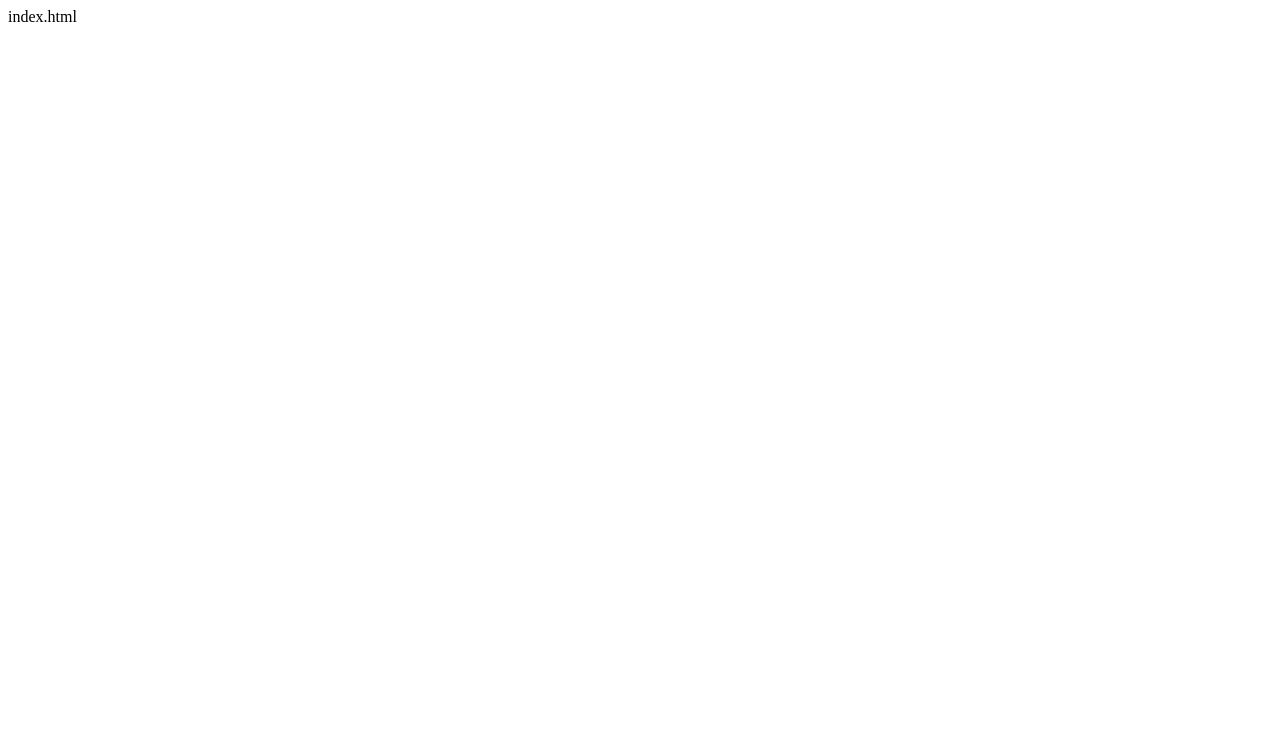
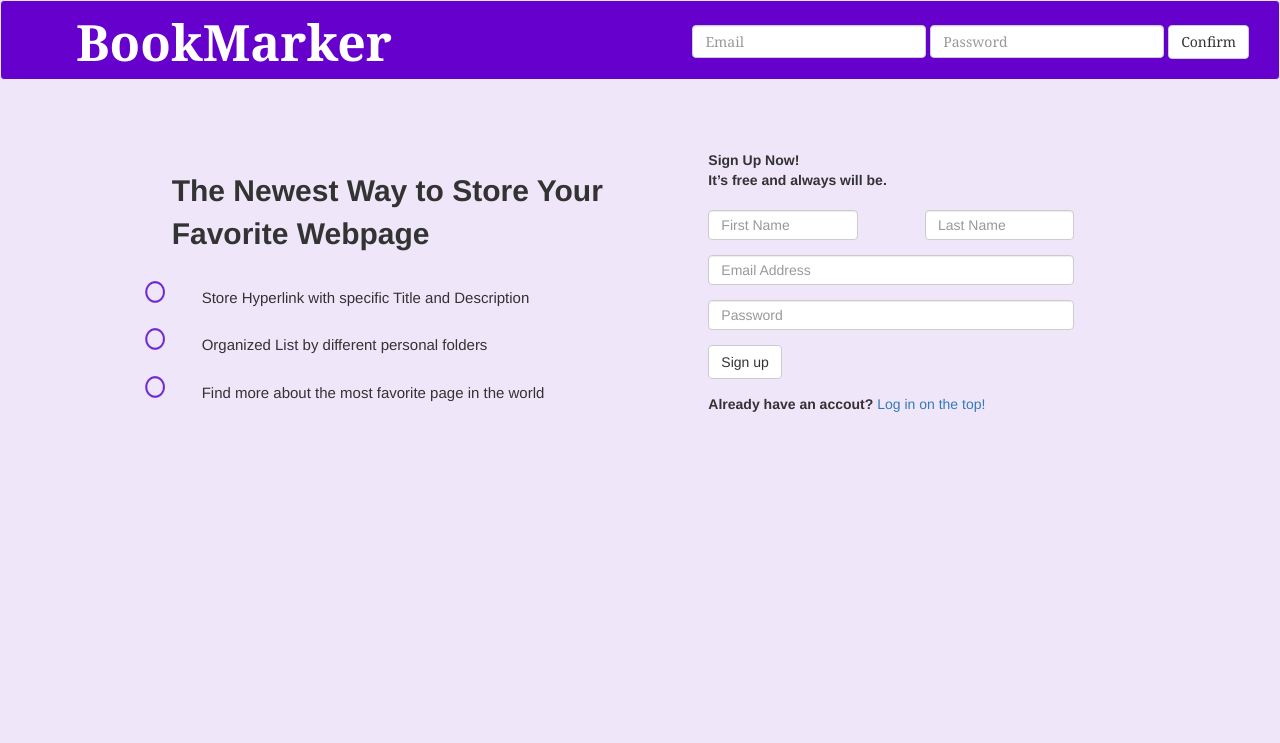
Before and after one commit to lawchihon/lawchihon.github.io, a plain HTML site: page index.html in a window 1280 px wide. Drawn offline with nearby package versions, Linux system fonts and the light colour scheme; a script that the page names is missing.

Commit message:
Initial commit

```diff
--- a/index.html
+++ b/index.html
@@ -1 +1,158 @@
-index.html
+<!DOCTYPE html>
+<html lang="en">
+<head>
+	<meta charset="UTF-8" name="viewport" content="width=device-width" />
+
+	<script src="https://code.jquery.com/jquery-1.11.3.min.js"></script>
+
+	<!-- Latest compiled and minified Bootstrap JavaScript -->
+	<script src="https://maxcdn.bootstrapcdn.com/bootstrap/3.3.4/js/bootstrap.min.js"></script>
+
+	<!-- Latest compiled and minified Bootstrap CSS -->
+	<link rel="stylesheet" href="https://maxcdn.bootstrapcdn.com/bootstrap/3.3.4/css/bootstrap.min.css">
+
+	<!-- Latest compiled nad minified AngularJs -->
+	<script src= "https://ajax.googleapis.com/ajax/libs/angularjs/1.3.14/angular.min.js"></script>
+
+	<script src="https://www.parsecdn.com/js/parse-1.4.2.min.js"></script>
+
+	<script src="js/index.js"></script>
+
+	<link rel="stylesheet" href="css/landing.css">
+	<link rel="stylesheet" href="css/navbar.css">
+
+	<title>BookMarker</title>
+
+</head>
+<body ng-app="index" ng-controller="indexCtrl" name="index" novalidate>
+	<!-- Navigation Bar Begin -->
+	<nav class="navbar navbar-default">
+		<div class="container-fluid">
+			<div class="navbar-header">
+				<!-- Logo Button -->
+				<a class="navbar-logo" href="">BookMarker</a>
+			</div>
+
+			<div class="collapse navbar-collapse" id="loginForm">
+				<form class="navbar-form">
+					<!-- Login Email Field -->
+					<div class="form-group">
+						<input type="email" class="form-control" placeholder="Email" ng-model="logInEmail">
+					</div>
+
+					<!-- Login Password Field -->
+					<div class="form-group">
+						<input type="password" class="form-control" placeholder="Password" ng-model="logInPassword">
+					</div>
+
+					<!-- Login Button -->
+					<button type="submit" class="btn btn-default" ng-click="logIn()">
+						Confirm
+					</button>
+				</form>
+			</div>
+		</div>
+	</nav>
+	<!-- Navigation Bar End -->
+
+	<!-- Content Begin -->
+	<div class = "info">
+		<div class="col-sm-offset-2 col-sm-10">
+			<label>
+				<div class="info-title">
+					The Newest Way to Store Your Favorite Webpage
+				</div>
+			</label>
+			<ul>
+				<li>Store Hyperlink with specific Title and Description</li>
+				<li>Organized List by different personal folders</li>
+				<li>Find more about the most favorite page in the world</li>
+			</ul>
+		</div>
+	</div>
+
+	<!-- Sign Up Form -->
+	<form class="form-horizontal">
+		<div class = "login-info">
+			<div class="form-group">
+				<div class="col-sm-offset-2 col-sm-10">
+					<label>
+						<div class="sign-up">
+							Sign Up Now!<br />
+							It’s free and always will be.
+						</div>
+					</label>
+				</div>
+			</div>
+
+			<!-- Sign Up Name field -->
+			<div class="form-group">
+				<label for="inputEmail3" class="col-sm-2 control-label"></label>
+					<!-- Sign Up First Name Field -->
+					<div class="col-md-4">
+						<input type="text" class="form-control" name="signUpFirstName" placeholder="First Name" ng-model="signUpFirstName" required>
+					</div>
+
+					<!-- Sign Up Last Name Field -->
+					<div class="col-md-4">
+						<input type="text" class="form-control" name="signUpLastName" placeholder="Last Name" ng-model="signUpLastName" required>
+					</div>
+			</div>
+
+			<!-- Sign Up Email field -->
+			<div class="form-group">
+				<label for="inputEmail3" class="col-sm-2 control-label"></label>
+					<div class="col-md-9">
+						<input type="email" class="form-control" name="signUpEmail" placeholder="Email Address" ng-model="signUpEmail" required>
+					</div>
+			</div>
+
+			<!--Hided Sign Up Re-Enter Email
+			<div class="form-group">
+				<label for="inputEmail3" class="col-sm-2 control-label"></label>
+					<div class="col-md-9">
+						<input type="email" class="form-control" placeholder="Re-Enter Email" ng-model="signUpEmail2" required>
+					</div>
+			</div>
+			<div class="form-group">
+				<span ng-show="index.signUpEmail.$error.required">5</span>
+			</div>
+			-->
+
+			<!-- Sign Up Password field -->
+			<div class="form-group">
+				<label for="inputPassword3" class="col-sm-2 control-label"></label>
+					<div class="col-md-9">
+						<input type="password" class="form-control" placeholder="Password" ng-model="signUpPassword" required>
+					</div>
+			</div>
+			<!--Hided Sign Up Re-Enter Password
+			<div class="form-group">
+				<label for="inputPassword3" class="col-sm-2 control-label"></label>
+					<div class="col-md-9">
+						<input type="password" class="form-control" placeholder="Re-Enter Password" ng-model="signUpPassword2">
+					</div>
+			</div>
+			-->
+
+			<!-- Sign Up button -->
+			<div class="form-group">
+				<div class="col-sm-offset-2 col-sm-10">
+					<button type="submit" class="btn btn-default" ng-click="signUp()">
+						Sign up
+					</button>
+				</div>
+			</div>
+
+			<!-- redirect to account create -->
+			<div class="form-group">
+				<div class="col-sm-offset-2 col-sm-10">
+					<label>Already have an accout?</label>
+					<a href="login.html">Log in on the top!</a>
+				</div>
+			</div>
+		</div>
+	</form>
+	<!-- Content End -->
+</body>
+</html>
```
